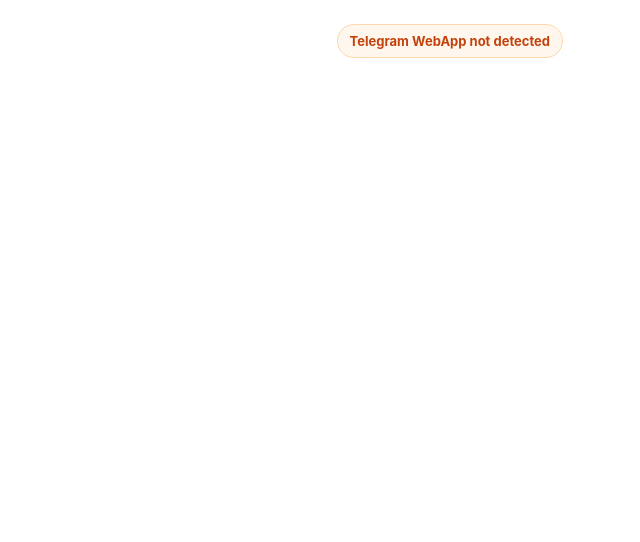
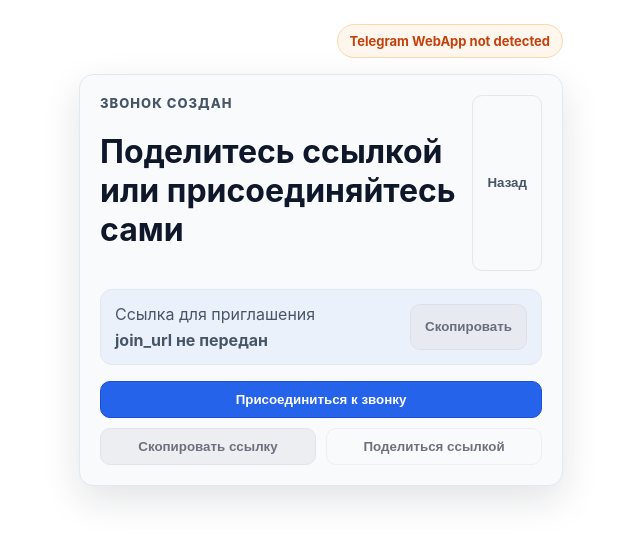
Before and after one commit to Rodion4365/Tel_call, a React (Vite) app in the folder frontend/: page /call-created/1 in a window 1280 px wide. Shown: the top 542 px of the page, without its empty margins (319-959 px from the left). Built offline with nearby package versions, Linux system fonts and the light colour scheme; no server answers.

Commit message:
Add call created screen with sharing options

```diff
--- a/frontend/src/App.tsx
+++ b/frontend/src/App.tsx
@@ -6,6 +6,7 @@
 import JoinCall from "./pages/JoinCall";
 import Main from "./pages/Main";
 import Settings from "./pages/Settings";
+import CallCreated from "./pages/CallCreated";
 import { useTelegramBackButton } from "./hooks/useTelegramBackButton";
 import { useTelegramWebApp } from "./hooks/useTelegramWebApp";
 
@@ -27,6 +28,7 @@
         <Route path="/" element={<Main />} />
         <Route path="/create-call" element={<CreateCall />} />
         <Route path="/join-call" element={<JoinCall />} />
+        <Route path="/call-created/:call_id" element={<CallCreated />} />
         <Route path="/call/:id" element={<Call />} />
         <Route path="/settings" element={<Settings />} />
       </Routes>
--- /dev/null
+++ b/frontend/src/pages/CallCreated.tsx
@@ -0,0 +1,163 @@
+import React, { useEffect, useMemo, useState } from "react";
+import { useLocation, useNavigate, useParams } from "react-router-dom";
+
+interface LocationState {
+  join_url?: string;
+}
+
+const CallCreated: React.FC = () => {
+  const { call_id } = useParams();
+  const navigate = useNavigate();
+  const location = useLocation();
+  const searchParams = useMemo(() => new URLSearchParams(location.search), [location.search]);
+  const joinUrl = searchParams.get("join_url") ?? (location.state as LocationState | null)?.join_url ?? "";
+
+  const [isToastVisible, setToastVisible] = useState(false);
+  const [isShareModalOpen, setShareModalOpen] = useState(false);
+
+  useEffect(() => {
+    let timeout: ReturnType<typeof setTimeout>;
+    if (isToastVisible) {
+      timeout = setTimeout(() => setToastVisible(false), 1000);
+    }
+
+    return () => {
+      if (timeout) {
+        clearTimeout(timeout);
+      }
+    };
+  }, [isToastVisible]);
+
+  const handleJoinCall = () => {
+    if (!call_id) {
+      return;
+    }
+
+    navigate(`/call/${call_id}`, {
+      state: {
+        join_url: joinUrl,
+        mediaPreferences: { video: false, audio: true },
+      },
+    });
+  };
+
+  const copyLink = async () => {
+    if (!joinUrl) {
+      return;
+    }
+
+    try {
+      await navigator.clipboard.writeText(joinUrl);
+      setToastVisible(true);
+    } catch (error) {
+      setShareModalOpen(true);
+    }
+  };
+
+  const handleShare = async () => {
+    if (!joinUrl) {
+      return;
+    }
+
+    if (navigator.share) {
+      try {
+        await navigator.share({
+          title: "Приглашение на звонок",
+          text: "Присоединиться к звонку",
+          url: joinUrl,
+        });
+        return;
+      } catch (error) {
+        // fall back to modal below
+      }
+    }
+
+    setShareModalOpen(true);
+  };
+
+  const handleTelegramShare = () => {
+    if (!joinUrl) {
+      return;
+    }
+
+    const telegramShareUrl = `https://t.me/share/url?url=${encodeURIComponent(joinUrl)}&text=${encodeURIComponent(
+      "Присоединиться к звонку",
+    )}`;
+    window.open(telegramShareUrl, "_blank");
+  };
+
+  const closeModal = () => setShareModalOpen(false);
+
+  return (
+    <div className="panel call-created">
+      <div className="call-created__header">
+        <div>
+          <p className="eyebrow">Звонок создан</p>
+          <h1>Поделитесь ссылкой или присоединяйтесь сами</h1>
+        </div>
+        <button className="ghost-button" onClick={() => navigate("/")}>Назад</button>
+      </div>
+
+      <div className="call-created__content">
+        <div className="call-created__link-card">
+          <div>
+            <p className="muted">Ссылка для приглашения</p>
+            <p className="call-created__link" title={joinUrl || "Нет ссылки"}>
+              {joinUrl || "join_url не передан"}
+            </p>
+          </div>
+          <button className="secondary" onClick={copyLink} disabled={!joinUrl}>
+            Скопировать
+          </button>
+        </div>
+
+        <div className="call-created__actions">
+          <button className="primary" onClick={handleJoinCall} disabled={!call_id}>
+            Присоединиться к звонку
+          </button>
+          <div className="call-created__actions-row">
+            <button className="secondary" onClick={copyLink} disabled={!joinUrl}>
+              Скопировать ссылку
+            </button>
+            <button className="outline" onClick={handleShare} disabled={!joinUrl}>
+              Поделиться ссылкой
+            </button>
+          </div>
+        </div>
+      </div>
+
+      {isToastVisible && <div className="toast">Ссылка скопирована</div>}
+
+      {isShareModalOpen && (
+        <div className="modal-backdrop" role="dialog" aria-modal="true">
+          <div className="modal">
+            <div className="modal__header">
+              <h2>Поделиться ссылкой</h2>
+              <button className="ghost-button" onClick={closeModal} aria-label="Закрыть модалку">
+                Закрыть
+              </button>
+            </div>
+
+            <div className="modal__body">
+              <label className="form-field">
+                <span>Ссылка приглашения</span>
+                <input type="url" value={joinUrl} readOnly />
+              </label>
+              <div className="modal__actions">
+                <button className="secondary" onClick={copyLink} disabled={!joinUrl}>
+                  Скопировать
+                </button>
+                <button className="outline" onClick={handleTelegramShare} disabled={!joinUrl}>
+                  Отправить в Telegram
+                </button>
+              </div>
+              <p className="muted">Можно отправить в WhatsApp, Telegram, Email...</p>
+            </div>
+          </div>
+        </div>
+      )}
+    </div>
+  );
+};
+
+export default CallCreated;
--- a/frontend/src/styles.css
+++ b/frontend/src/styles.css
@@ -185,6 +185,20 @@
   box-shadow: var(--shadow);
 }
 
+.eyebrow {
+  font-size: 13px;
+  font-weight: 800;
+  letter-spacing: 0.08em;
+  text-transform: uppercase;
+  margin: 0 0 6px;
+  color: var(--text-muted);
+}
+
+.muted {
+  color: var(--text-muted);
+  margin: 0;
+}
+
 h1,
 h2 {
   color: var(--text-primary);
@@ -254,6 +268,11 @@
   cursor: pointer;
 }
 
+button:disabled {
+  opacity: 0.6;
+  cursor: not-allowed;
+}
+
 .status {
   padding: 8px 12px;
   border-radius: 999px;
@@ -287,6 +306,137 @@
   border: 1px solid var(--border);
 }
 
+.primary,
+.secondary,
+.outline,
+.ghost-button {
+  align-self: stretch;
+  width: auto;
+}
+
+.primary {
+  background: #2563eb;
+  color: #ffffff;
+  border: 1px solid #1d4ed8;
+}
+
+.secondary {
+  background: #e5e7eb;
+  color: #0f172a;
+  border: 1px solid #d1d5db;
+}
+
+.outline {
+  background: transparent;
+  color: var(--text-primary);
+  border: 1px solid var(--border);
+}
+
+.ghost-button {
+  background: transparent;
+  color: var(--text-muted);
+  border: 1px solid var(--border);
+}
+
+.call-created {
+  position: relative;
+  display: flex;
+  flex-direction: column;
+  gap: 18px;
+}
+
+.call-created__header {
+  display: flex;
+  justify-content: space-between;
+  align-items: center;
+  gap: 12px;
+}
+
+.call-created__content {
+  display: flex;
+  flex-direction: column;
+  gap: 16px;
+}
+
+.call-created__link-card {
+  display: flex;
+  justify-content: space-between;
+  align-items: center;
+  gap: 14px;
+  padding: 14px;
+  border-radius: 12px;
+  border: 1px solid var(--border);
+  background: rgba(37, 99, 235, 0.06);
+}
+
+.call-created__link {
+  font-weight: 700;
+  margin: 6px 0 0;
+  word-break: break-all;
+}
+
+.call-created__actions {
+  display: flex;
+  flex-direction: column;
+  gap: 10px;
+}
+
+.call-created__actions-row {
+  display: grid;
+  grid-template-columns: repeat(auto-fit, minmax(160px, 1fr));
+  gap: 10px;
+}
+
+.toast {
+  position: fixed;
+  top: 16px;
+  left: 50%;
+  transform: translateX(-50%);
+  background: #0f172a;
+  color: #ffffff;
+  padding: 10px 14px;
+  border-radius: 12px;
+  box-shadow: var(--shadow);
+  z-index: 10;
+}
+
+.modal-backdrop {
+  position: fixed;
+  inset: 0;
+  background: rgba(0, 0, 0, 0.4);
+  display: grid;
+  place-items: center;
+  padding: 20px;
+  z-index: 9;
+}
+
+.modal {
+  background: var(--panel);
+  border-radius: 14px;
+  padding: 16px;
+  width: min(440px, 100%);
+  border: 1px solid var(--border);
+  box-shadow: var(--shadow);
+}
+
+.modal__header {
+  display: flex;
+  justify-content: space-between;
+  align-items: center;
+}
+
+.modal__body {
+  display: flex;
+  flex-direction: column;
+  gap: 12px;
+}
+
+.modal__actions {
+  display: flex;
+  gap: 10px;
+  flex-wrap: wrap;
+}
+
 @media (prefers-color-scheme: dark) {
   .settings-button {
     background: #0f172a;
```
